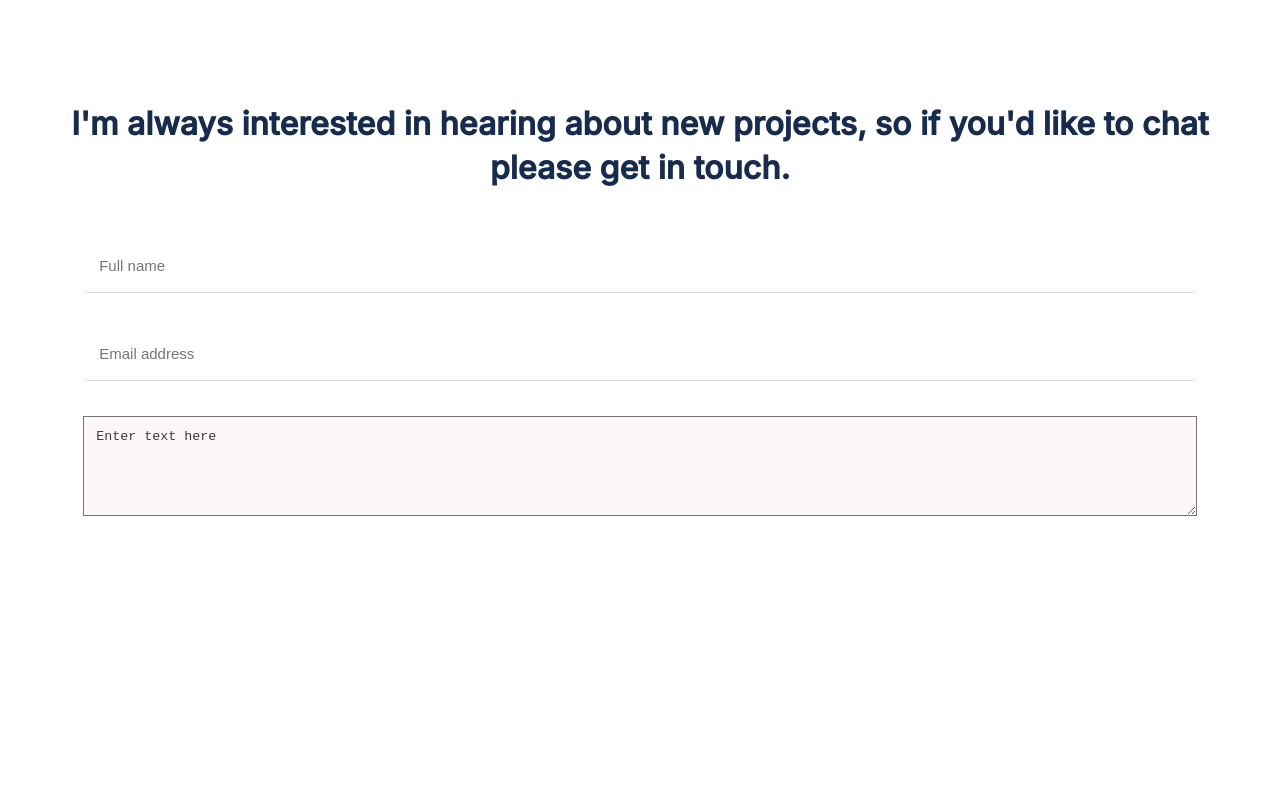
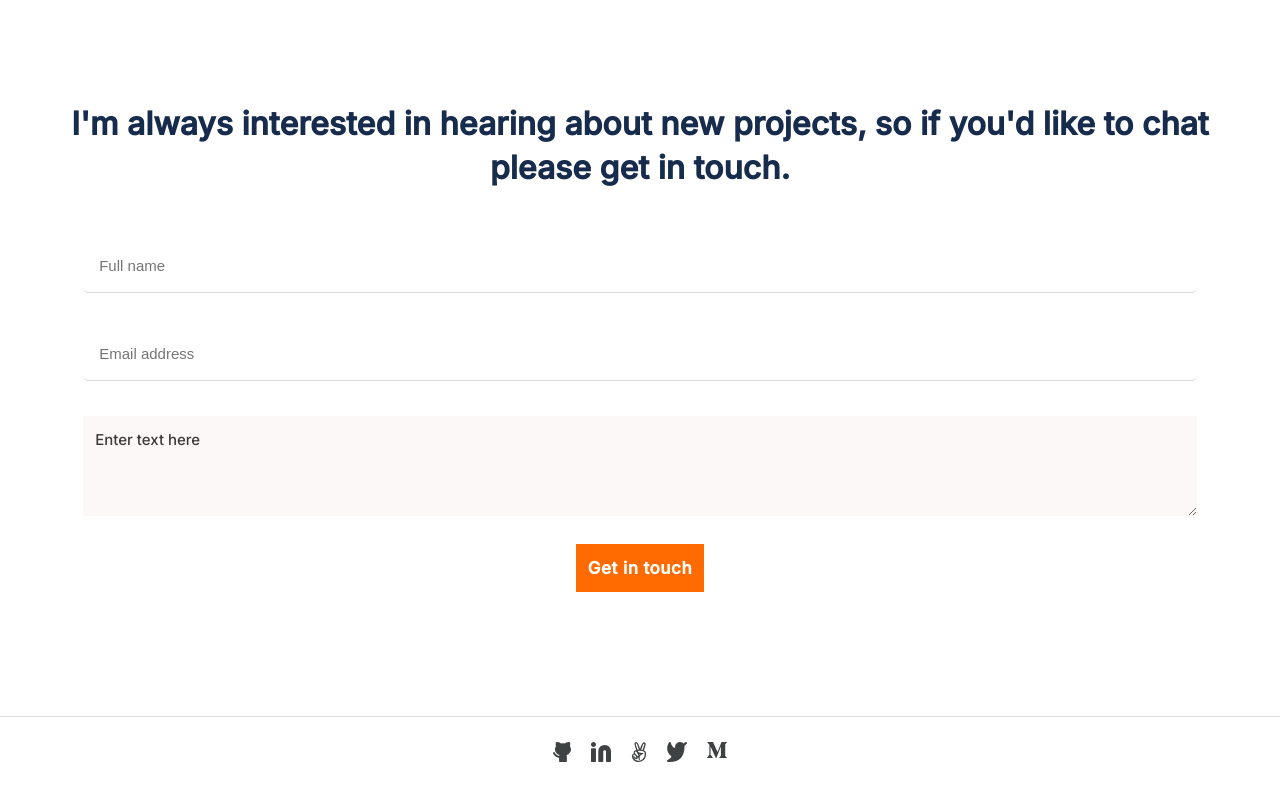
Before and after one commit to ShadyShawkat/Portfolio, a website: page index.html in a window 1280 px wide. Shown: the part 5873-6675 px from the top of the page. Before the commit the page ends 6393 px from the top, so only its background shows below. Drawn offline with Linux system fonts and the light colour scheme.

Commit message:
Add form button and footer social links

```diff
--- a/index.html
+++ b/index.html
@@ -276,7 +276,37 @@
             <textarea name="message" maxlength="500" placeholder="Enter text here"></textarea>
           </li>
         </ul>
+        <button type="submit" class="btn">Get in touch</button>
       </form>
+      <div class="social-links">
+        <ul class="footer-social-media-icons">
+          <li>
+            <a href="#">
+              <img src="images/Github-icon.svg" alt="Github icon" />
+            </a>
+          </li>
+          <li>
+            <a href="#">
+              <img src="images/Linkedin-icon.svg" alt="Linkedin icon" />
+            </a>
+          </li>
+          <li>
+            <a href="#">
+              <img src="images/Angelist-icon.svg" alt="Angelist icon" />
+            </a>
+          </li>
+          <li>
+            <a href="#">
+              <img src="images/Twitter-icon.svg" alt="Twitter icon" />
+            </a>
+          </li>
+          <li>
+            <a href="#">
+              <img src="images/Medium-icon.svg" alt="Medium icon" />
+            </a>
+          </li>
+        </ul>
+      </div>
     </footer>
   </body>
 </html>
--- a/style.css
+++ b/style.css
@@ -8,7 +8,7 @@
 /* general styles */
 .btn {
   padding: 12px;
-  font-family: 'Inter', sans-serif;
+  font-family: "Inter", sans-serif;
   font-weight: bold;
   font-size: 17px;
   line-height: 24px;
@@ -35,7 +35,7 @@
 }
 
 .txt-white {
-  font-family: 'Poppins', sans-serif;
+  font-family: "Poppins", sans-serif;
   color: #fff;
   font-size: 16px;
   line-height: 24px;
@@ -60,7 +60,8 @@ nav {
 
 nav .logo {
   color: #fff;
-  font-family: BlinkMacSystemFont, 'Segoe UI', 'Roboto', Oxygen, Ubuntu, Cantarell, 'Open Sans', 'Helvetica Neue', sans-serif;
+  font-family: BlinkMacSystemFont, "Segoe UI", "Roboto", Oxygen, Ubuntu,
+    Cantarell, "Open Sans", "Helvetica Neue", sans-serif;
   font-style: normal;
   font-weight: bold;
   text-decoration: none;
@@ -105,7 +106,7 @@ nav .logo:hover {
 }
 
 .header-title {
-  font-family: 'Crete Round', serif;
+  font-family: "Crete Round", serif;
   font-style: normal;
   font-weight: normal;
   font-size: 56px;
@@ -115,7 +116,7 @@ nav .logo:hover {
 }
 
 .primary-text {
-  font-family: 'Roboto', sans-serif;
+  font-family: "Roboto", sans-serif;
   font-style: normal;
   font-weight: bold;
   font-size: 24px;
@@ -154,7 +155,7 @@ nav .logo:hover {
 }
 
 .projects-section > h2 {
-  font-family: 'Crete Round', serif;
+  font-family: "Crete Round", serif;
   font-style: normal;
   font-weight: normal;
   font-size: 40px;
@@ -178,7 +179,7 @@ nav .logo:hover {
 }
 
 .most-recent-project > h3 {
-  font-family: 'Crete Round', serif;
+  font-family: "Crete Round", serif;
   font-style: normal;
   font-weight: normal;
   font-size: 32px;
@@ -187,7 +188,7 @@ nav .logo:hover {
 }
 
 .most-recent-project > p {
-  font-family: 'Inter', sans-serif;
+  font-family: "Inter", sans-serif;
   font-size: 16px;
   line-height: 24px;
   color: #091e42;
@@ -202,7 +203,7 @@ nav .logo:hover {
   float: left;
   margin-right: 15px;
   margin-bottom: 10px;
-  font-family: 'Inter', sans-serif;
+  font-family: "Inter", sans-serif;
   font-weight: bold;
   font-size: 15px;
   line-height: 20px;
@@ -226,7 +227,7 @@ nav .logo:hover {
 
 /* Project card */
 .project-card {
-  background-image: url('images/Img-placeholder.png');
+  background-image: url("images/Img-placeholder.png");
   height: 386px;
   display: flex;
   flex-direction: column;
@@ -240,7 +241,7 @@ nav .logo:hover {
 }
 
 .card-title {
-  font-family: 'Crete Round', serif;
+  font-family: "Crete Round", serif;
   font-weight: normal;
   font-size: 32px;
   line-height: 44px;
@@ -254,7 +255,7 @@ nav .logo:hover {
 .card-technologies li {
   float: left;
   margin-right: 20px;
-  font-family: 'Inter', sans-serif;
+  font-family: "Inter", sans-serif;
   font-weight: 500;
   font-size: 15px;
   line-height: 20px;
@@ -288,7 +289,7 @@ nav .logo:hover {
 }
 
 .about-section h2 {
-  font-family: 'Crete Round', serif;
+  font-family: "Crete Round", serif;
   color: #ff6b00;
   font-size: 72px;
   line-height: 88px;
@@ -319,7 +320,7 @@ nav .logo:hover {
 }
 
 .about-me-content ul li {
-  font-family: 'Inter', sans-serif;
+  font-family: "Inter", sans-serif;
   font-size: 22px;
   line-height: 43px;
   color: #fff;
@@ -327,7 +328,7 @@ nav .logo:hover {
 }
 
 .about-me-content h1 {
-  font-family: 'Inter', sans-serif;
+  font-family: "Inter", sans-serif;
   color: #fff;
   font-weight: bold;
   font-size: 32px;
@@ -345,7 +346,7 @@ footer {
 }
 
 footer h2 {
-  font-family: 'Inter', sans-serif;
+  font-family: "Inter", sans-serif;
   color: #172b4d;
   text-align: center;
   font-weight: bold;
@@ -354,7 +355,14 @@ footer h2 {
   padding: 0 24px;
 }
 
+form {
+  display: flex;
+  flex-direction: column;
+  align-items: center;
+}
+
 .form-fields {
+  width: 100%;
   margin-top: 50px;
   display: flex;
   flex-direction: column;
@@ -383,10 +391,40 @@ footer h2 {
   min-height: 100px;
   min-width: 100%;
   max-width: 100%;
+  font-family: "Inter", sans-serif;
+  font-weight: normal;
+  font-size: 15px;
+  line-height: 24px;
+  border: none;
 }
 
 .form-fields textarea::placeholder {
   color: #3c3a39;
+}
+
+form button {
+  margin-top: 24px;
+}
+
+.social-links {
+  padding-top: 25px;
+  padding-bottom: 36px;
+  margin-top: 124px;
+  border-top: 1px solid #dfe1e6;
+}
+
+.footer-social-media-icons {
+  display: flex;
+  justify-content: center;
+  grid-row-gap: 20px;
+}
+
+.footer-social-media-icons li {
+  margin: 0 10px;
+}
+
+.footer-social-media-icons img {
+  filter: invert(85%);
 }
 
 @media all and (max-width: 370px) {
```
